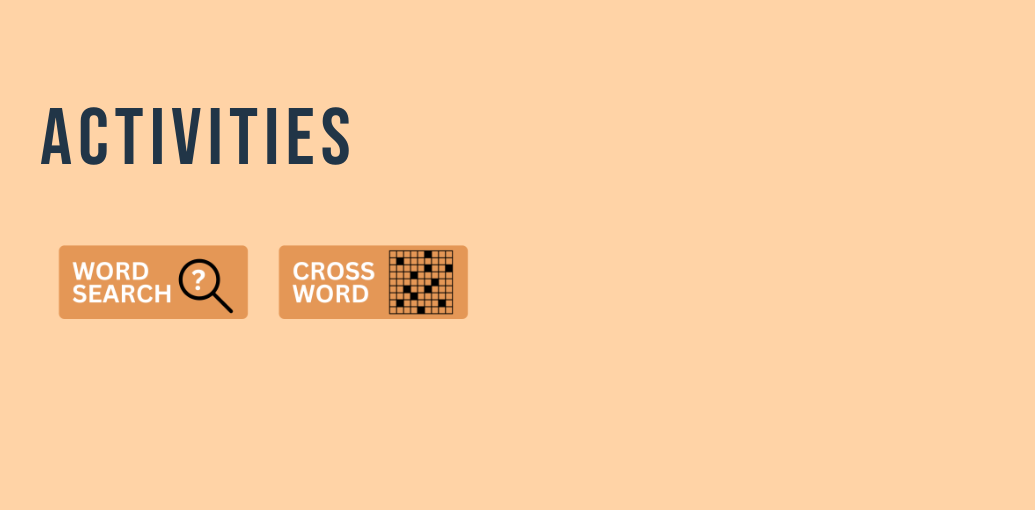
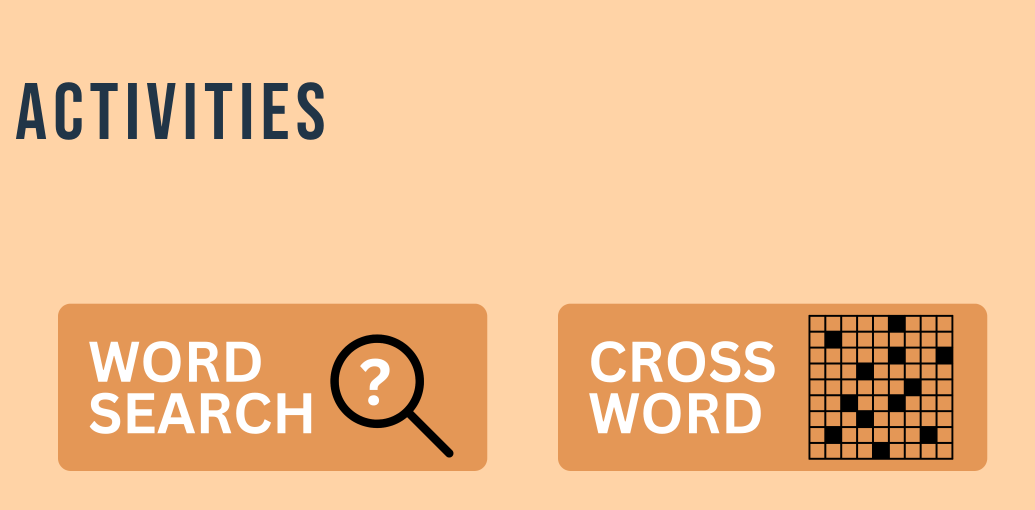
Before and after one commit to Ayan-create1/Website-Design-FBLA-Spanish, a React (Vite) app in the folder frontend/: page /activities in a window 1280 px wide. Shown: the top 510 px of the page, without its empty margins (0-1035 px from the left). Built offline with nearby package versions, Linux system fonts and the light colour scheme.

Commit message:
buttons bigger

```diff
--- a/frontend/src/pages/Activities.jsx
+++ b/frontend/src/pages/Activities.jsx
@@ -10,7 +10,7 @@ export default function Activities() {
     const [showCGame, setShowCGame] = useState(false);
 
     return (
-        <div style = {{ padding: "40px"}}>
+        <div style = {{ padding: "15px"}}>
             <h1>Activities</h1>
 
             {/* Image Button */}
@@ -18,14 +18,14 @@ export default function Activities() {
             <img
                 src= {word}
                 alt="Play Word Search"
-                style={{ width: "220px", cursor: "pointer" }}
+                style={{ width: "500px", cursor: "pointer"}}
                 onClick={() => setShowGame(true)}
             />
 
             <img
                 src= {cross}
                 alt="Play Cross Word"
-                style={{ width: "220px", cursor: "pointer" }}
+                style={{ width: "500px", cursor: "pointer"}}
                 onClick={() => setShowCGame(true)}
             />
 
@@ -89,7 +89,7 @@ const overlayStyle = {
   };
 
   const modalStyle = {
-    background: "#f8f1f1",
+    background: "#ffffff",
     padding: "20px",
     borderRadius: "10px",
     maxWidth: "90%",
```
